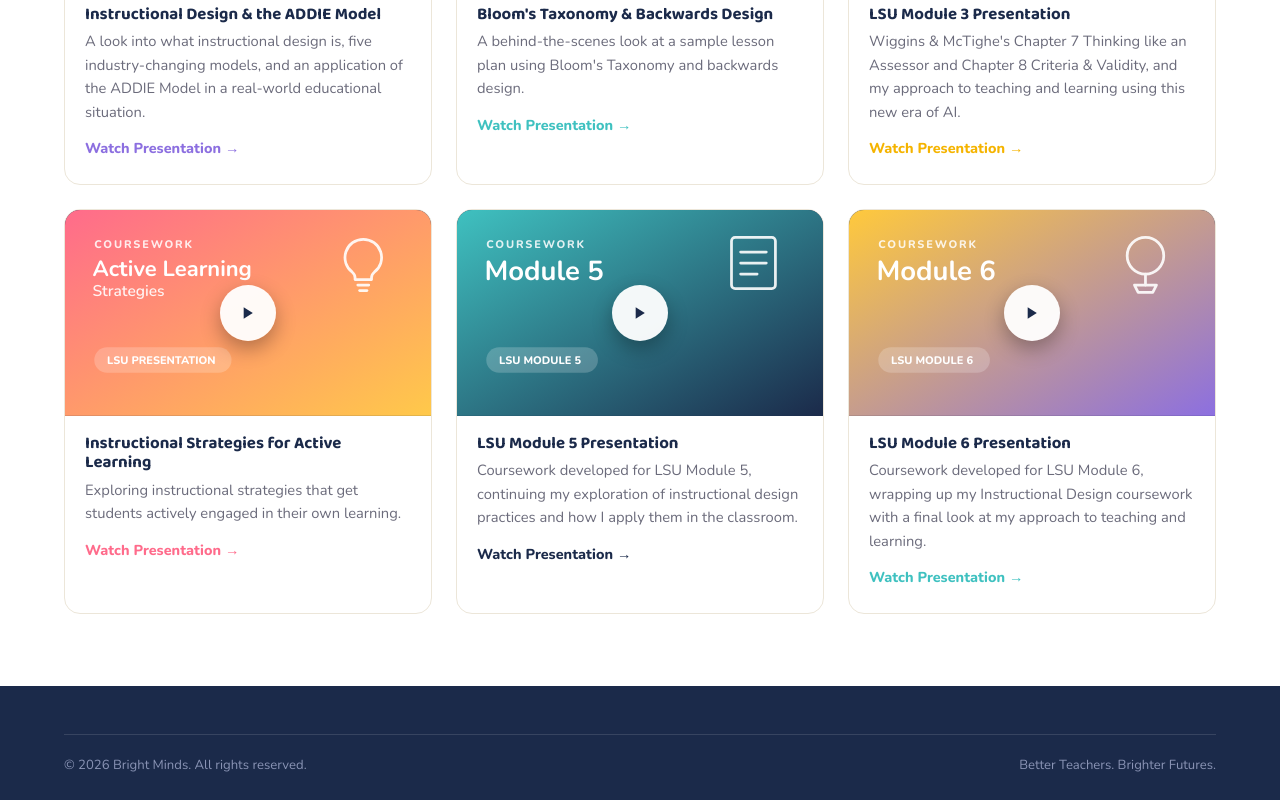
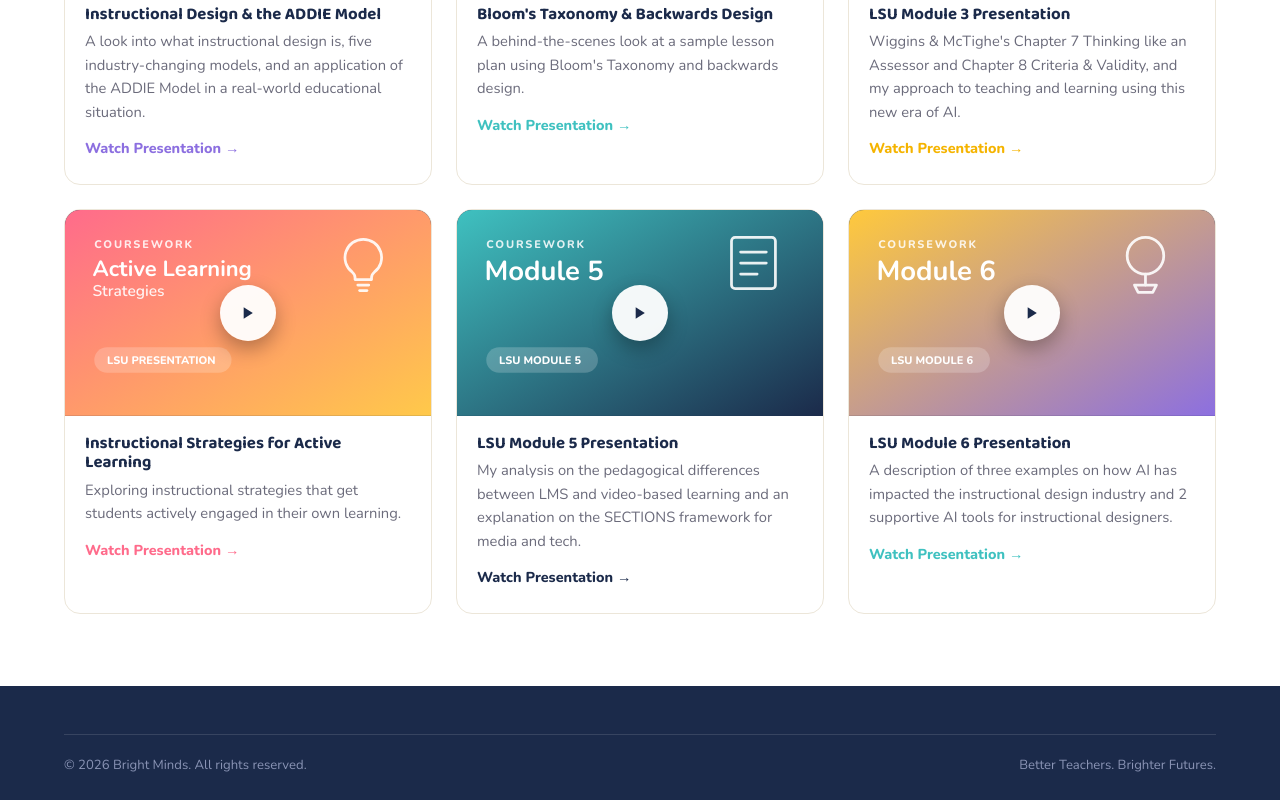
Before and after one commit to Cathryn013/cathryn-portfolio, a plain HTML site: page about.html in a window 1280 px wide. Shown: the part 830-1630 px from the top of the page. Drawn offline with nearby package versions, Linux system fonts and the light colour scheme.

Commit message:
Add files via upload

```diff
--- a/about.html
+++ b/about.html
@@ -224,7 +224,7 @@
         </div>
         <div class="card-body">
           <h3>LSU Module 5 Presentation</h3>
-          <p>Coursework developed for LSU Module 5, continuing my exploration of instructional design practices and how I apply them in the classroom.</p>
+          <p>My analysis on the pedagogical differences between LMS and video-based learning and an explanation on the SECTIONS framework for media and tech.</p>
           <button class="card-link navy presentation-watch-btn" type="button" tabindex="-1">Watch Presentation &rarr;</button>
         </div>
       </div>
@@ -259,7 +259,7 @@
         </div>
         <div class="card-body">
           <h3>LSU Module 6 Presentation</h3>
-          <p>Coursework developed for LSU Module 6, wrapping up my Instructional Design coursework with a final look at my approach to teaching and learning.</p>
+          <p>A description of three examples on how AI has impacted the instructional design industry and 2 supportive AI tools for instructional designers.</p>
           <button class="card-link teal presentation-watch-btn" type="button" tabindex="-1">Watch Presentation &rarr;</button>
         </div>
       </div>
```
